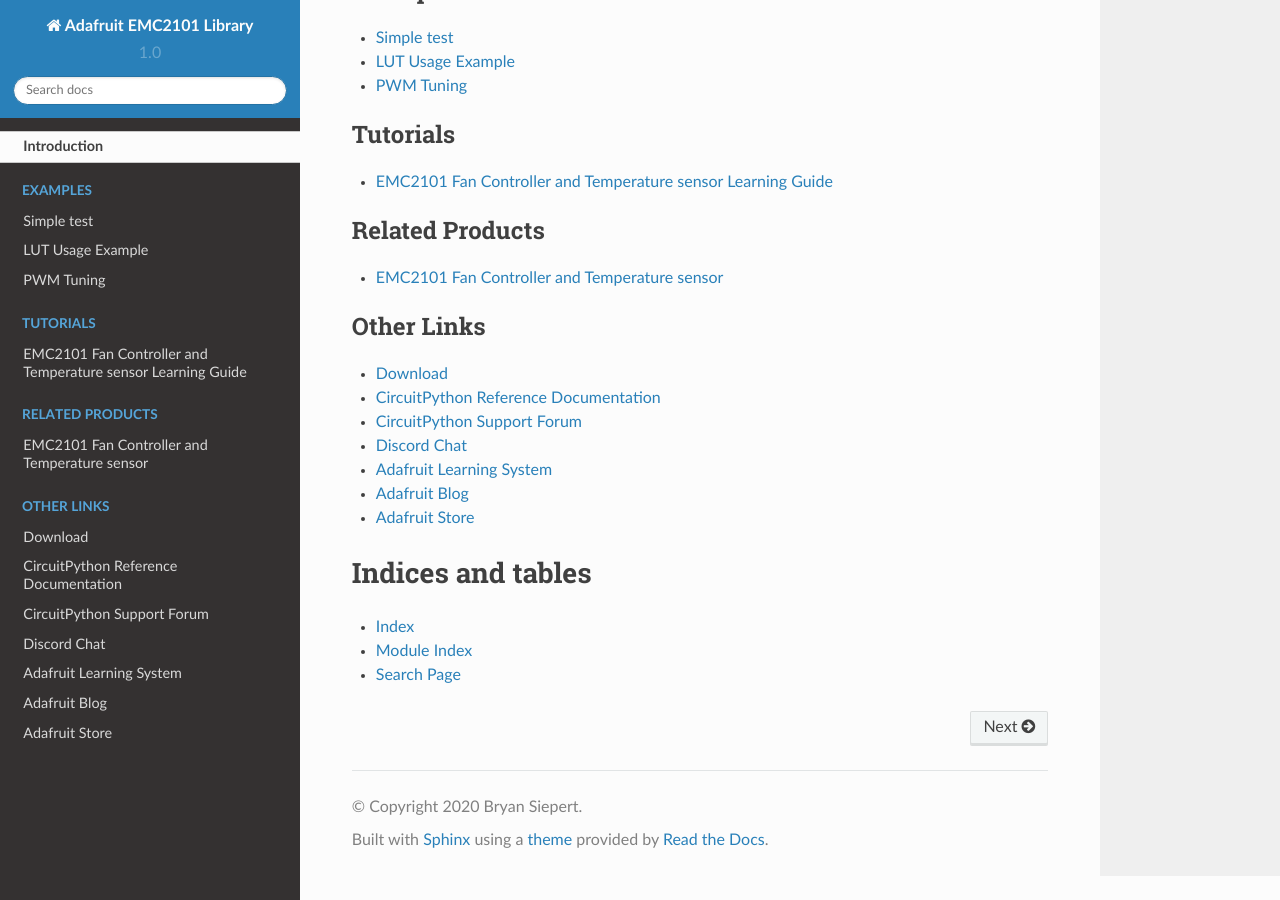
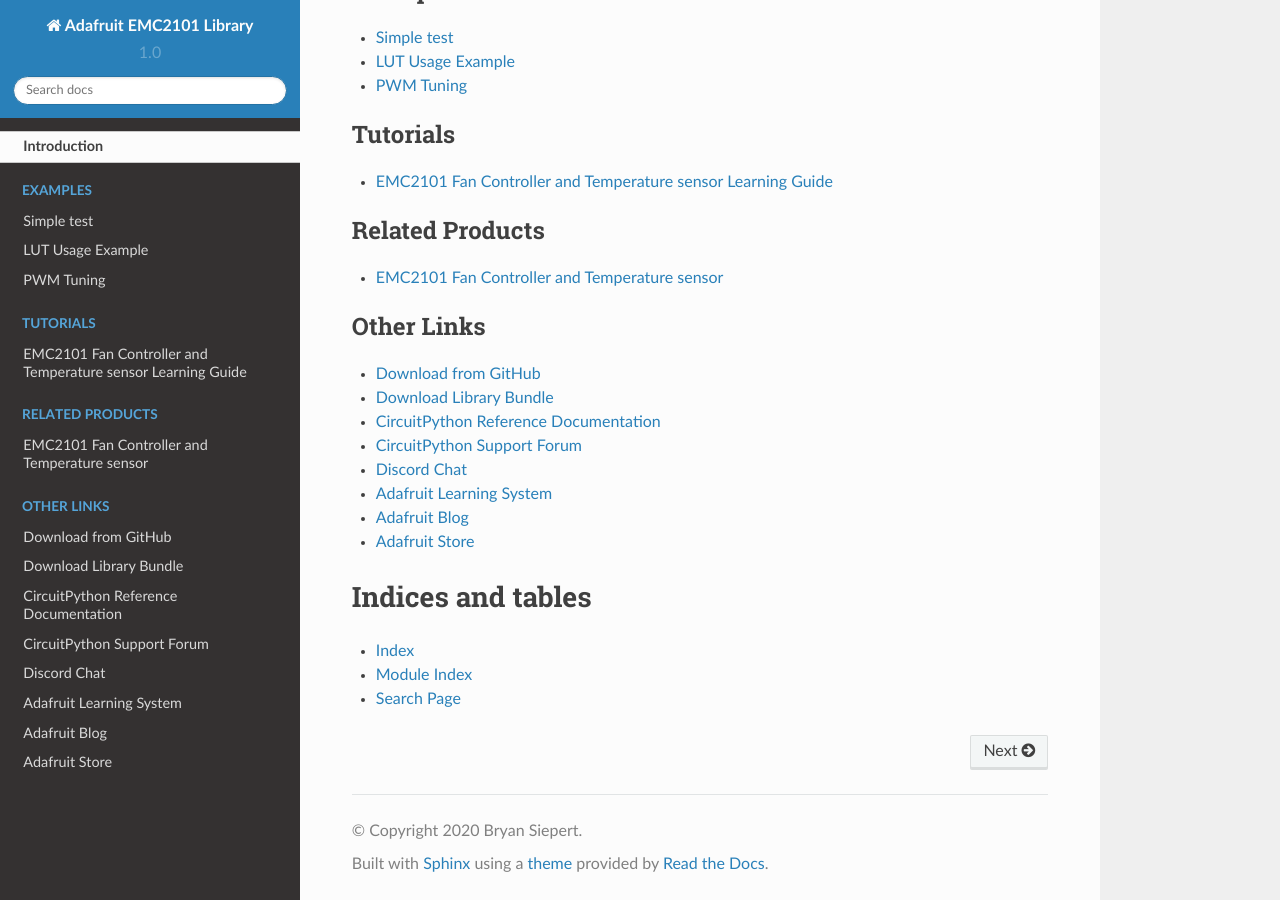
Before and after one commit to adafruit/Adafruit_CircuitPython_EMC2101, a Sphinx documentation site: the page built from docs/index.rst, in a window 1280 px wide and 900 px high, scrolled down 1677 px. Built offline with Sphinx 7.4.7 and the Read the Docs theme 2.0.0, drawn with Linux system fonts in a browser that asks for light colours.

Commit message:
Added cp.org link to index.rst

```diff
--- a/docs/index.rst
+++ b/docs/index.rst
@@ -33,7 +33,8 @@
 .. toctree::
     :caption: Other Links
 
-    Download <https://github.com/adafruit/Adafruit_CircuitPython_EMC2101/releases/latest>
+    Download from GitHub <https://github.com/adafruit/Adafruit_CircuitPython_EMC2101/releases/latest>
+    Download Library Bundle <https://circuitpython.org/libraries>
     CircuitPython Reference Documentation <https://docs.circuitpython.org>
     CircuitPython Support Forum <https://forums.adafruit.com/viewforum.php?f=60>
     Discord Chat <https://adafru.it/discord>
```
